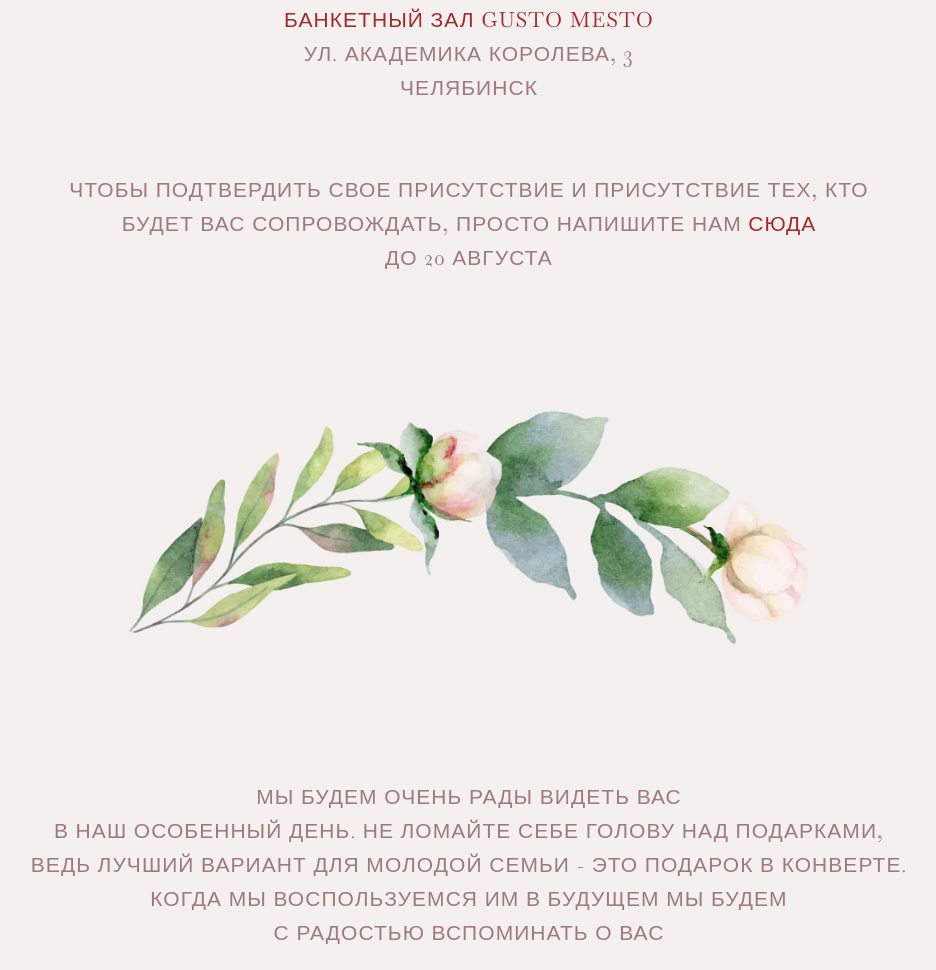
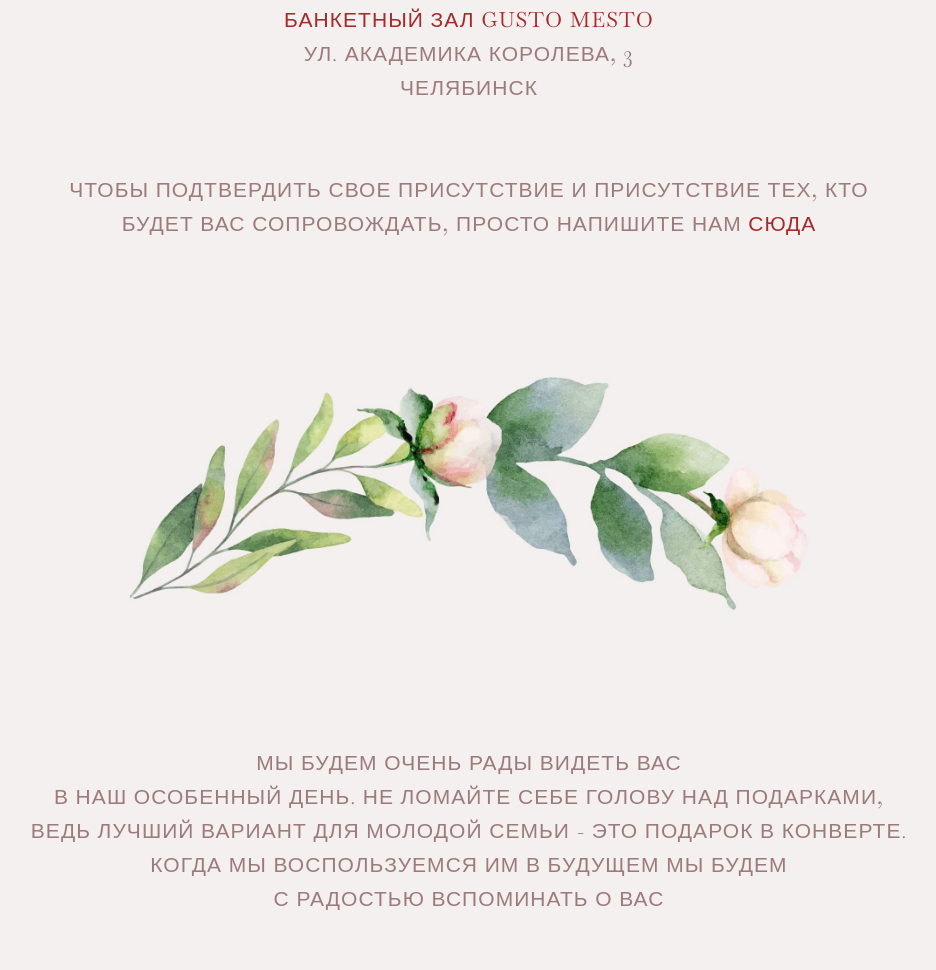
Before and after one commit to Andrew-Kochef/wedding-invation.github.io, a plain HTML site: page index.html in a window 1280 px wide. Shown: the part 2008-2978 px from the top of the page, without its empty margins (171-1107 px from the left). Drawn offline with Linux system fonts and the light colour scheme.

Commit message:
Update index.html

```diff
--- a/index.html
+++ b/index.html
@@ -73,8 +73,7 @@
         <div class="text">
             <p class="optional">
                 чтобы подтвердить свое присутствие и присутствие тех, кто<br>
-                будет вас сопровождать, просто напишите нам <a href="https://vk.com/olichkareis" class="Gusto" target="_blank">СЮДА</a><br>
-                до 20 августа
+                будет вас сопровождать, просто напишите нам <a href="https://vk.com/olichkareis" class="Gusto" target="_blank">СЮДА</a>
             </p>
         </div>
         <figure class="illustration-container">
```
